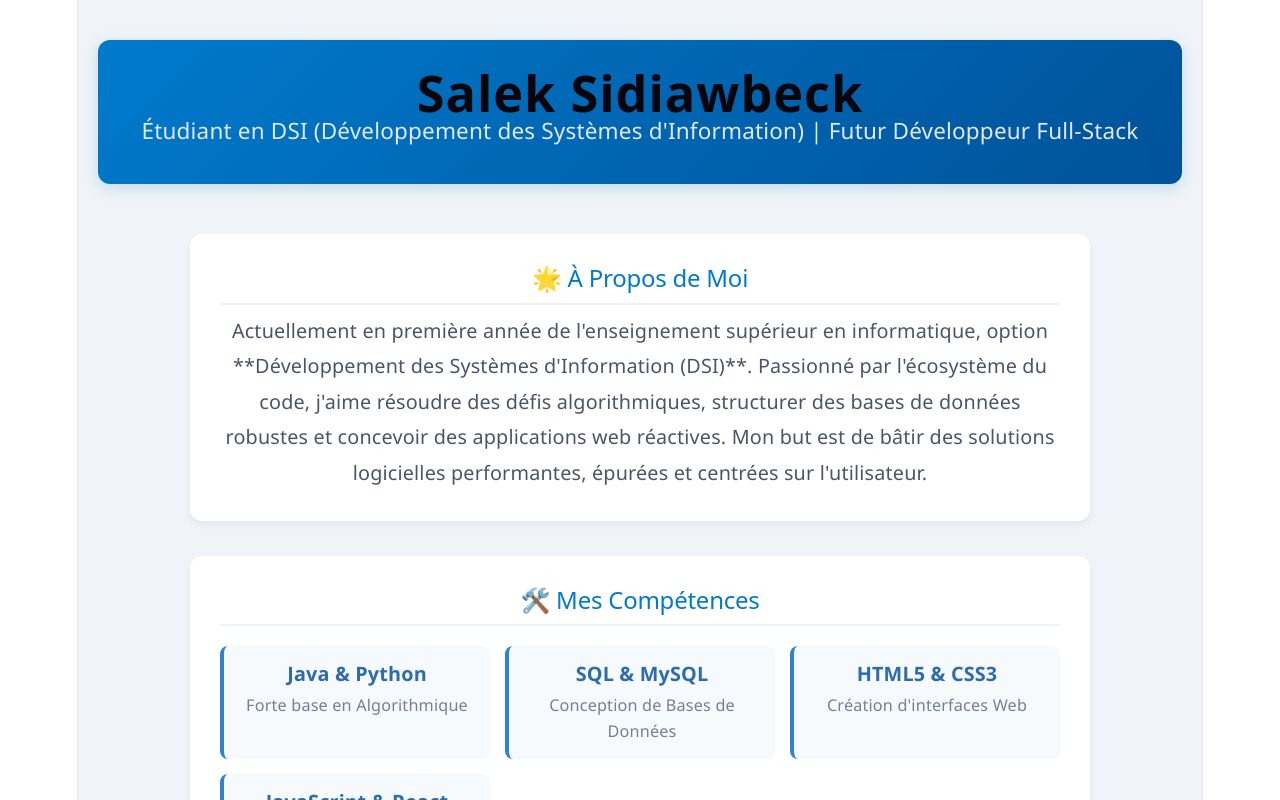
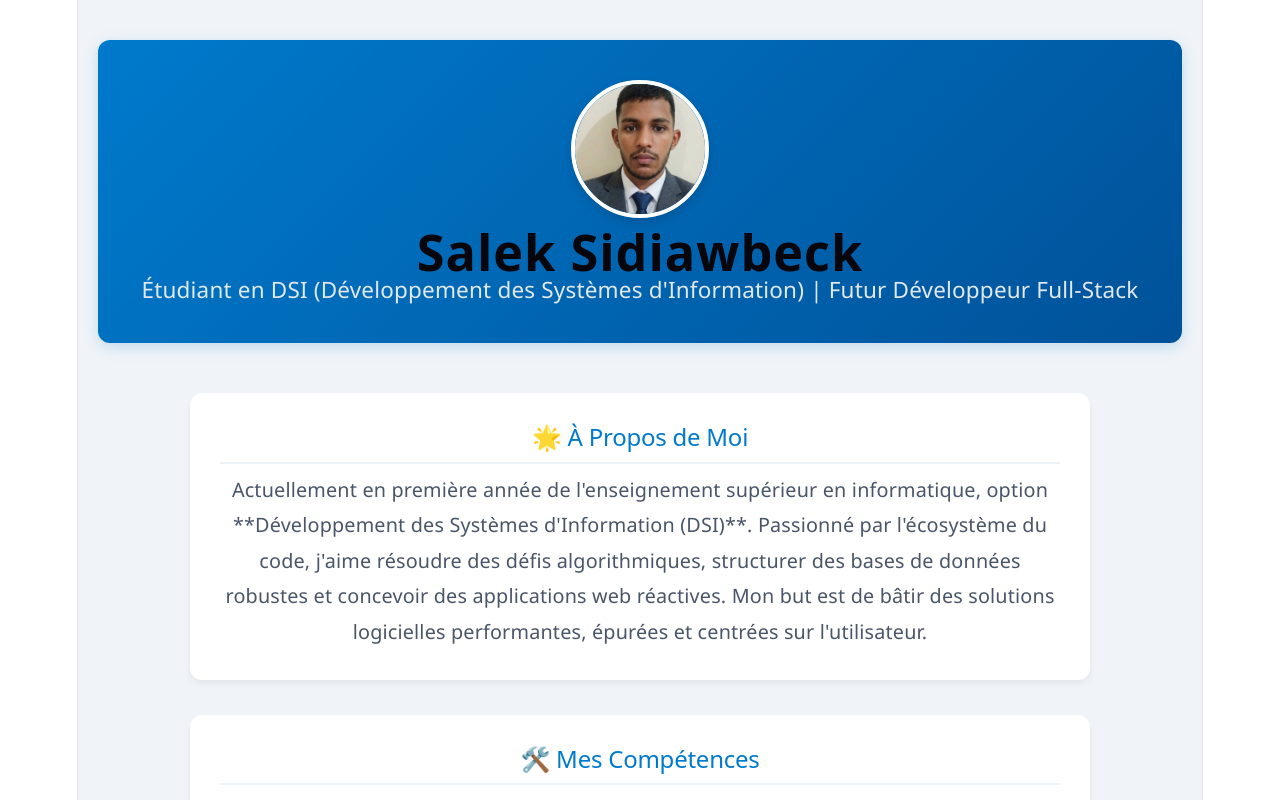
Before and after one commit to saleck763/saleck-portfolio, a React (Vite) app: page / in a window 1280 px wide. Shown: the top 800 px of the page. Built offline with nearby package versions, Linux system fonts and the light colour scheme.

Commit message:
Ajout une photo

```diff
--- a/src/App.jsx
+++ b/src/App.jsx
@@ -1,5 +1,5 @@
 import React from 'react';
-
+import saleckImg from './saleck.jpeg';
 function App() {
   // Liste des projets
   const myProjects = [
@@ -43,6 +43,18 @@ function App() {
         borderRadius: '12px',
         boxShadow: '0 4px 15px rgba(0,122,204,0.2)'
       }}>
+        <img
+        src={saleckImg}
+        alt='mon photo'
+        style={{
+          width: '130px',
+          height: '130px',
+          borderRadius: '50%',
+          objectFit: 'cover',
+          border: '4px solid #fff',
+          marginBottom: '15px',
+          boxShadow: '0 4px 10px rgba(0,0,0,0.15'
+        }}></img>
         <h1 style={{ fontSize: '2.8rem', margin: '0', fontWeight: '700', letterSpacing: '1px' }}>Salek Sidiawbeck</h1>
         <p style={{ fontSize: '1.25rem', color: '#e2e8f0', marginTop: '12px', fontWeight: '300' }}>
           Étudiant en DSI (Développement des Systèmes d'Information) | Futur Développeur Full-Stack
```
Also changed, not shown: src/saleck.jpeg (added).
